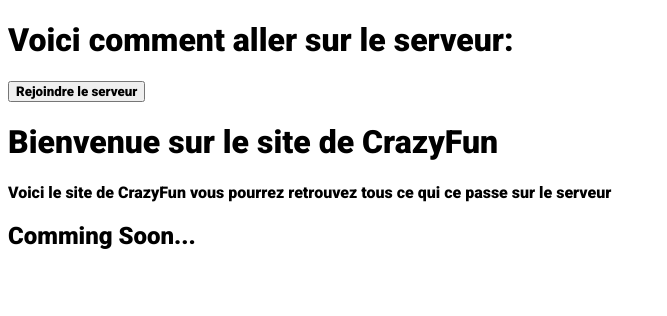
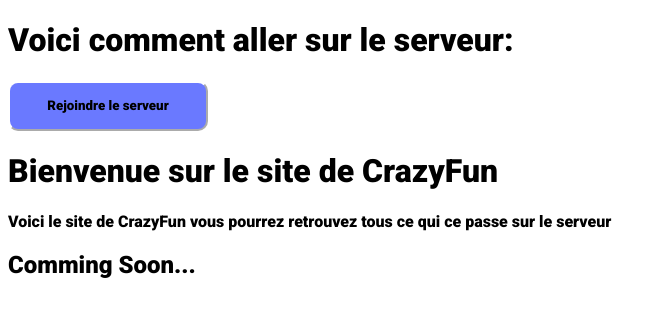
Before and after one commit to ilu1234/CF-Site, a plain HTML site: page index.html in a window 1280 px wide. Shown: the whole page, without its empty margins (0-667 px from the left). Drawn offline with Linux system fonts and the light colour scheme.

Commit message:
Update style.css

```diff
--- a/style.css
+++ b/style.css
@@ -3,3 +3,13 @@
 * {
     font-family:'Roboto', sans-serif;
 }
+
+button {
+    height: 50px;
+    width: 200px;
+    border-color: #ffffff;
+    color: #000000;
+    border-radius: 10px;
+    background-color: #6a79ff;
+    cursor: pointer;
+}
```
